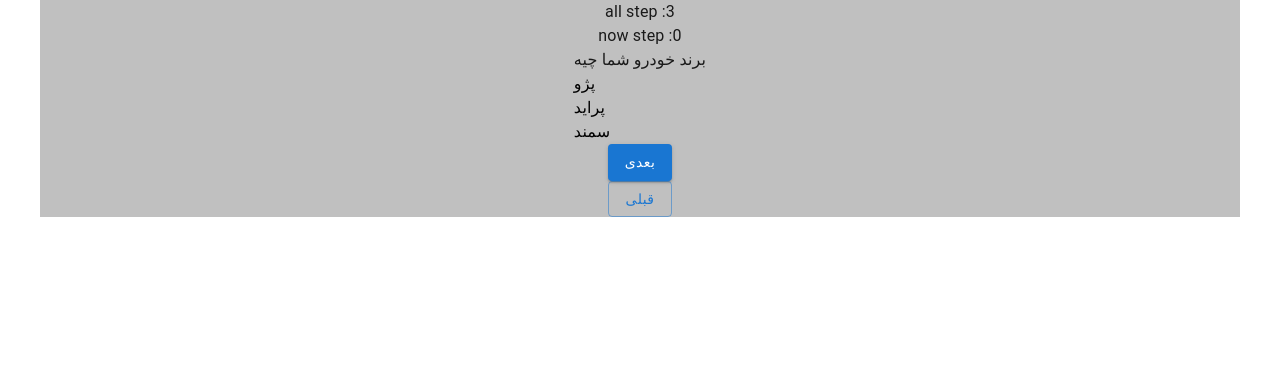
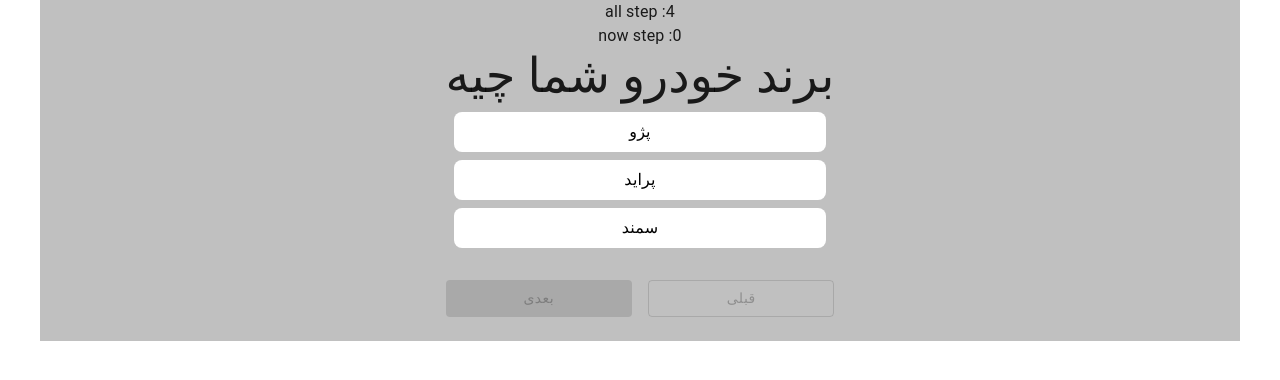
Before and after one commit to HoFa1997/code-interview-entekhab, a Next.js app: page / in a window 1280 px wide. Shown: the top 380 px of the page. Built offline with nearby package versions, Linux system fonts and the light colour scheme.

Commit message:
fix: :bug: fixed bug

```diff
--- a/src/pages/index.tsx
+++ b/src/pages/index.tsx
@@ -13,7 +13,12 @@
     setData(repository[step]);
   }, [step, select]);
 
-  const allStep = repository.length - 1;
+  useEffect(() => {
+    console.log(repository[step]);
+    console.log(step);
+  }, [step, select]);
+
+  const allStep = repository.length;
 
   const nextStep = () => {
     setStep((pervState) => {
@@ -21,21 +26,22 @@
       return (pervState = pervState);
     });
   };
+
   const backStep = () => {
     setStep((pervState) => {
-      if (pervState > 1) return pervState - 1;
-      return (pervState = 0);
+      return pervState < 1 ? (pervState = 0) : pervState - 1;
+      // if (pervState > 1) return pervState - 1;
+      // return (pervState = 0);
     });
   };
 
   const itemClicked = (item: ISelected) => {
-    setStep((pervState) => {
-      if (pervState === allStep) return pervState;
-      if (pervState <= allStep) return pervState + 1;
-      return (pervState = pervState);
-    });
-    console.log(select[step]);
-
+    // setStep((pervState) => {
+    //   if (pervState === allStep) return pervState;
+    //   if (pervState <= allStep) return pervState + 1;
+    //   return (pervState = pervState);
+    // });
+    setStep((ps) => ps + 1);
     if (!select[step]) {
       setSelect((pervState) => {
         return pervState ? [...pervState, item] : [item];
@@ -58,14 +64,26 @@
         <Typography display={"block"}>{`all step :${allStep}`}</Typography>
         <Typography display={"block"}>{`now step :${step}`}</Typography>
 
+        {step < allStep ? (
           <Box>
-          {data.title}
-          {data.type === "string" &&
-            data.list.map(
+            <Typography variant="h3" display={"block"}>
+              {data?.title}
+            </Typography>
+
+            {data?.type === "string"
+              ? data.list.map(
                   (item) =>
                     isStringModel(item.model) && (
                       <Fragment key={item.model}>
                         <Box
+                          sx={{
+                            bgcolor: "white",
+                            textAlign: "center",
+                            cursor: "pointer",
+                            p: 1,
+                            m: 1,
+                            borderRadius: 2,
+                          }}
                           onClick={() =>
                             isStringModel(item.model) &&
                             itemClicked({
@@ -77,7 +95,9 @@
                         >
                           <Typography
                             color={
-                          select[step]?.selectedID === item.id ? "red" : "black"
+                              select[step]?.selectedID === item.id
+                                ? "red"
+                                : "black"
                             }
                             display={"block"}
                           >
@@ -86,10 +106,8 @@
                         </Box>
                       </Fragment>
                     )
-            )}
-        </Box>
-
-        {data.list
+                )
+              : data?.list
                   .find((i) => {
                     if (i?.id === select[step - 1]?.selectedID) {
                       return i;
@@ -98,26 +116,66 @@
                   // @ts-ignore
                   ?.model?.map((b, index) => (
                     <Box
+                      sx={{
+                        bgcolor: "white",
+                        textAlign: "center",
+                        cursor: "pointer",
+                        p: 1,
+                        m: 1,
+                        borderRadius: 2,
+                      }}
                       onClick={() =>
-                itemClicked({ step, selectedID: index, selectedValue: b })
+                        itemClicked({
+                          step,
+                          selectedID: index,
+                          selectedValue: b,
+                        })
                       }
                       key={b}
                     >
                       <Typography
-                color={select[step]?.selectedID === index ? "red" : "black"}
+                        color={
+                          select[step]?.selectedID === index ? "red" : "black"
+                        }
                         display={"block"}
                       >
                         {b}
                       </Typography>
                     </Box>
                   ))}
-
-        <Button onClick={nextStep} variant="contained" disabled={false}>
+            <Box py={3} minWidth={250} display="flex">
+              <Button
+                fullWidth
+                onClick={nextStep}
+                variant="contained"
+                disabled={!!repository[step]}
+                sx={{ mr: 2 }}
+              >
                 {"بعدی"}
               </Button>
-        <Button onClick={backStep} variant="outlined">
+              <Button
+                fullWidth
+                onClick={backStep}
+                variant="outlined"
+                disabled={step === 0}
+              >
                 {"قبلی"}
               </Button>
+            </Box>
+          </Box>
+        ) : (
+          <Box minWidth={500} textAlign="center">
+            <Typography variant="h3">پایان</Typography>
+            <Button
+              fullWidth
+              onClick={backStep}
+              variant="outlined"
+              disabled={step === 0}
+            >
+              {"قبلی"}
+            </Button>
+          </Box>
+        )}
       </Box>
     </Container>
   );
```
Also changed, not shown: src/pages/new.tsx (added, +47 -0 lines). Lines whose indentation alone changed are shown as unchanged.
